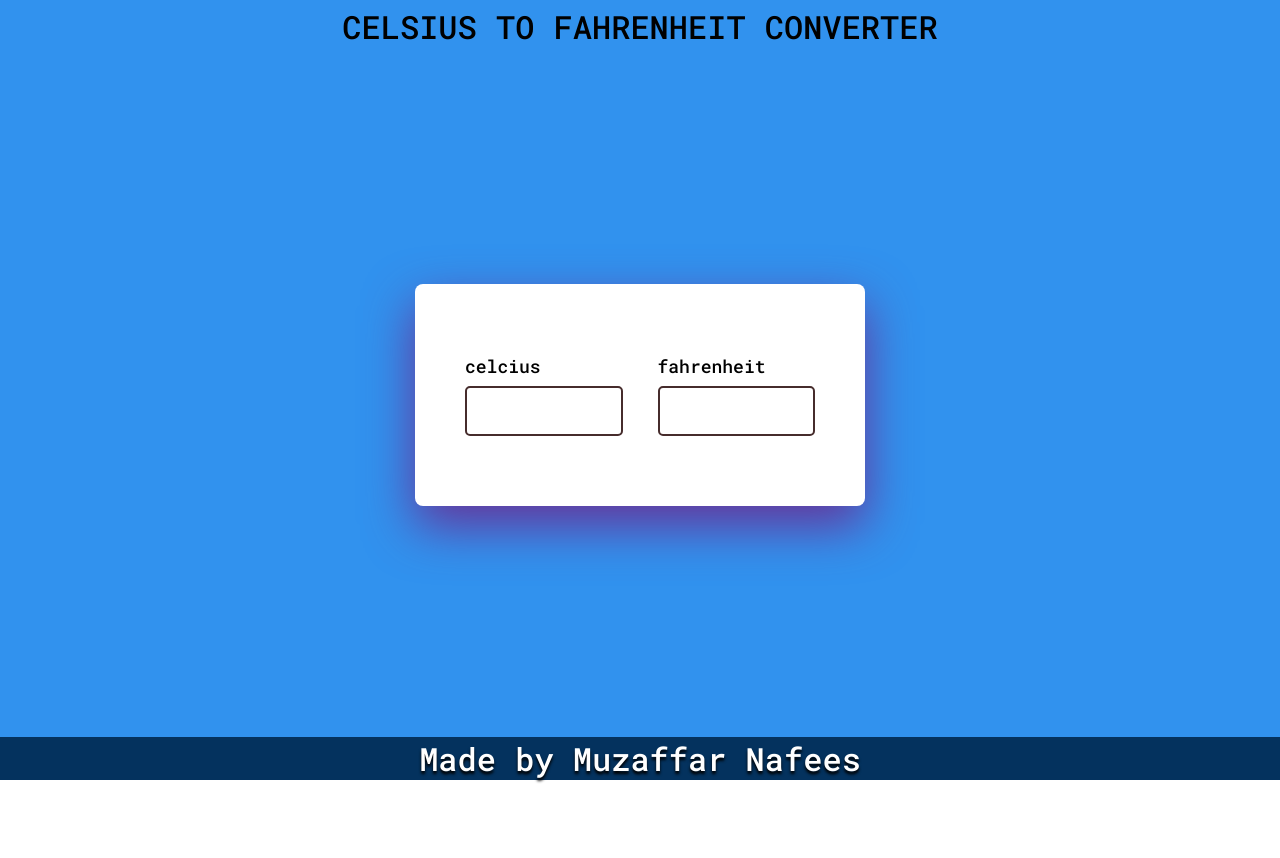
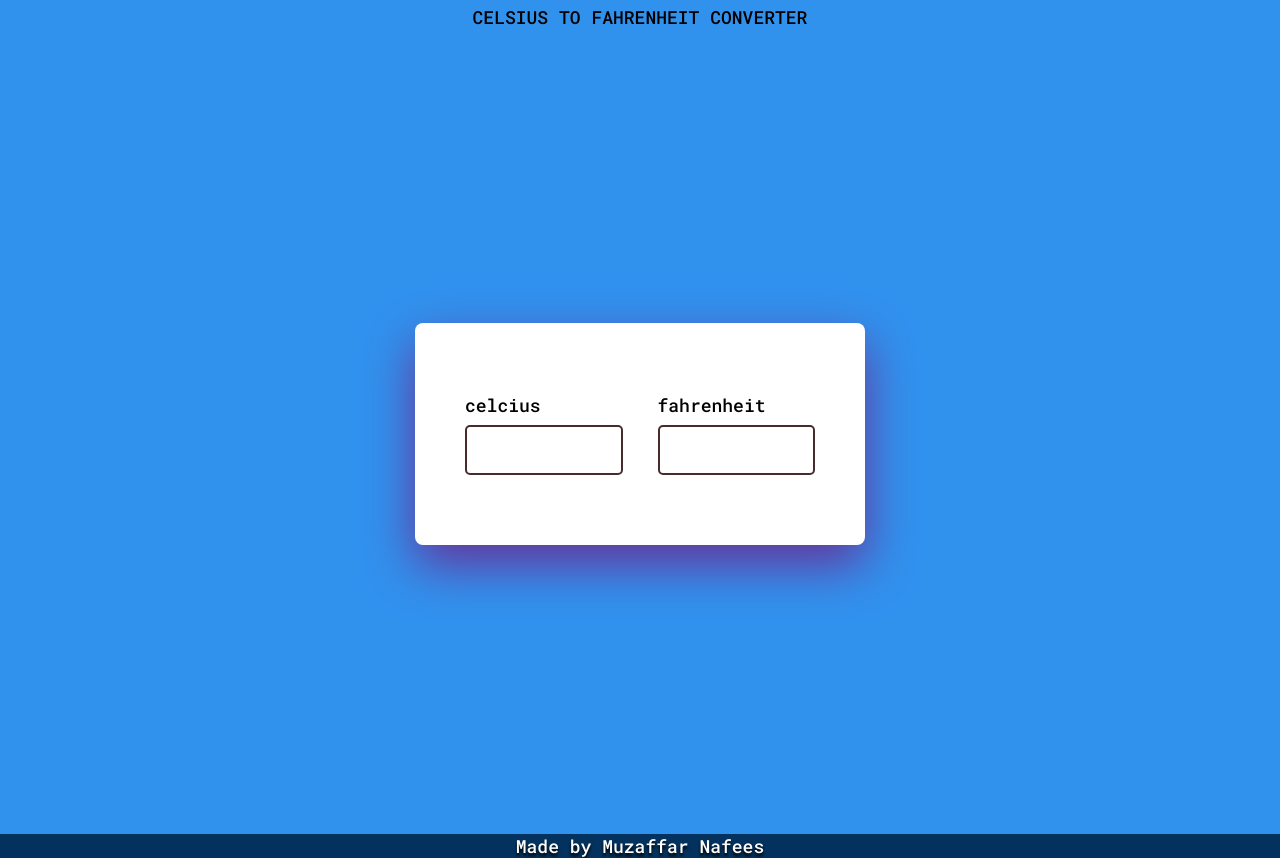
Before and after one commit to MuzaffarNafees/TempConverter-Web, a plain HTML site: page index.html in a window 1280 px wide. Before the commit the page ends 800 px from the top, so only its background shows below. Drawn offline with Linux system fonts and the light colour scheme.

Commit message:
Update style.css

```diff
--- a/style.css
+++ b/style.css
@@ -13,7 +13,7 @@
     padding: 5px 5px;
     text-align: center;
     justify-content: center;
-    font-size: 2.5vw;
+    font-size: 100%;
     background-color: rgb(49, 146, 238);
 }
 
@@ -21,14 +21,14 @@
     color: rgb(255, 255, 255);
     text-align: center;
     justify-content: center;
-    font-size: 2.5vw;
+    font-size: 100%;
     background-color: rgb(4, 50, 94);
     text-shadow:0px 3px 3px  rgb(0, 0, 0);
 }
 
 .all{
 
-    height: 85.5vh;
+    height: 100vh;
     background-color: rgb(49, 146, 238);
     display: flex;
     align-items: center;
```
